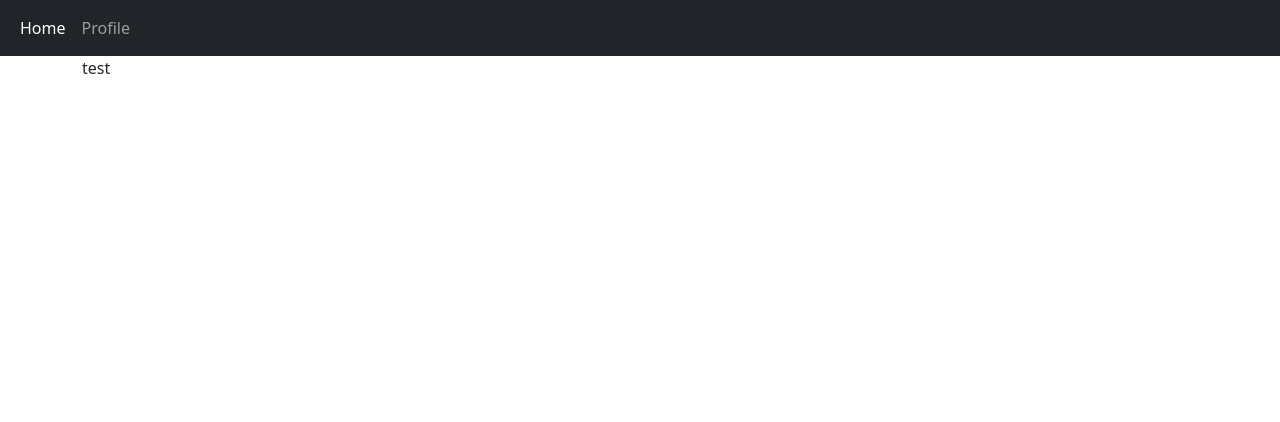
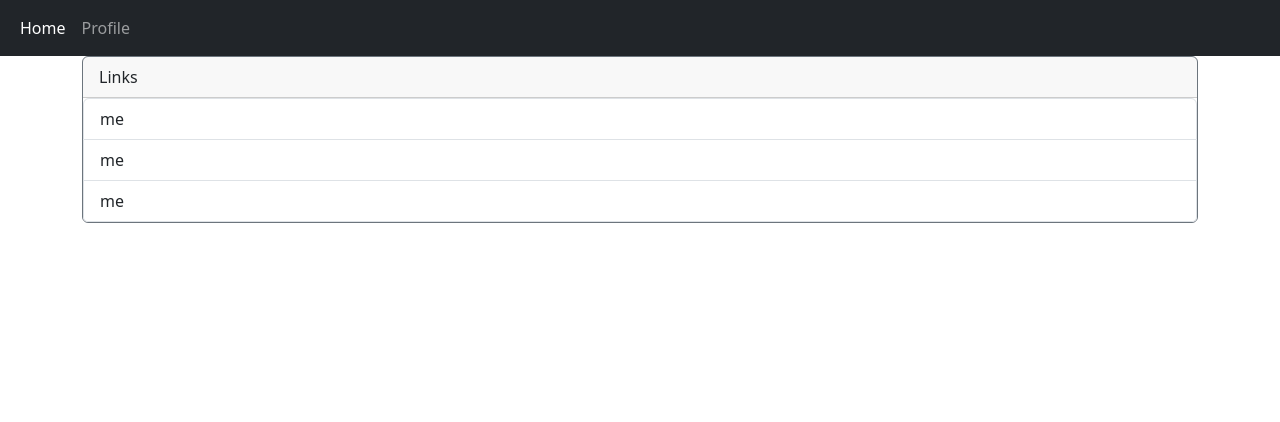
Before and after one commit to thogb/CITS5505-group-project, a Flask app: page / in a window 1280 px wide. Shown: the top 422 px of the page. Run offline with Flask 3, Linux system fonts and the light colour scheme; the visitor is signed in with stand-in values (Sample User, id 1).

Commit message:
Fixed profile update not wokring

```diff
--- a/app/models.py
+++ b/app/models.py
@@ -43,6 +43,10 @@ class Address(db.Model):
     state_id = db.Column(db.Integer, db.ForeignKey('state.id'))
     address = db.Column(db.String(255), nullable=False)
     city_id = db.Column(db.Integer, db.ForeignKey('city.id'))
+
+    def __init__(self, address, city_id) -> None:
+        self.address = address
+        self.city_id = city_id
 
 class State(db.Model):
     __tablename__ = 'state'
--- a/app/services/city.py
+++ b/app/services/city.py
@@ -5,3 +5,8 @@ from app.models import City
 def getCities():
     cities = db.session.query(City).all()
     return cities
+
+def checkIfCityExists(id):
+    check_Data = City.query.filter_by(id=id).first()
+
+    return check_Data is not None
--- a/app/templates/home/home.html
+++ b/app/templates/home/home.html
@@ -3,5 +3,15 @@
 {% block title %} Home {% endblock %}
 
 {% block content %}
-<div>test</div>
+<!-- TODO: remove and replace with -->
+<div class="card border-secondary">
+    <div class="card-header">
+        Links
+    </div>
+    <div class="card-body p-0 list-group">
+        <a href="{{ url_for('me.me') }}" class="list-group-item list-group-item-action " >me</a>
+        <a href="{{ url_for('me.me') }}" class="list-group-item list-group-item-action " >me</a>
+        <a href="{{ url_for('me.me') }}" class="list-group-item list-group-item-action " >me</a>
+    </div>
+</div>
 {% endblock %}
--- a/app/templates/me/me.html
+++ b/app/templates/me/me.html
@@ -20,6 +20,9 @@
                     {{ form.last_name.label }} {{ form.last_name(class="form-control") }}
                   </div>
                   <div>
+                    {{ form.phone_number.label }} {{ form.phone_number(class="form-control") }}
+                  </div>
+                  <div>
                     {{ form.address.label }} {{ form.address(class="form-control") }}
                   </div>
                   <div>
--- a/requirements.txt
+++ b/requirements.txt
@@ -1,11 +1,13 @@
 alembic==1.13.1
 bcrypt==4.1.2
 blinker==1.8.1
+cachelib==0.9.0
 click==8.1.7
 colorama==0.4.6
 dnspython==2.6.1
 email_validator==2.1.1
 Flask==3.0.3
+Flask-Caching==2.3.0
 Flask-Login==0.6.3
 Flask-Migrate==4.0.7
 Flask-SQLAlchemy==3.1.1
```
Also changed, not shown: app/me/forms.py (+10 -5 lines), app/me/routes.py (+26 -8 lines), app.db.
